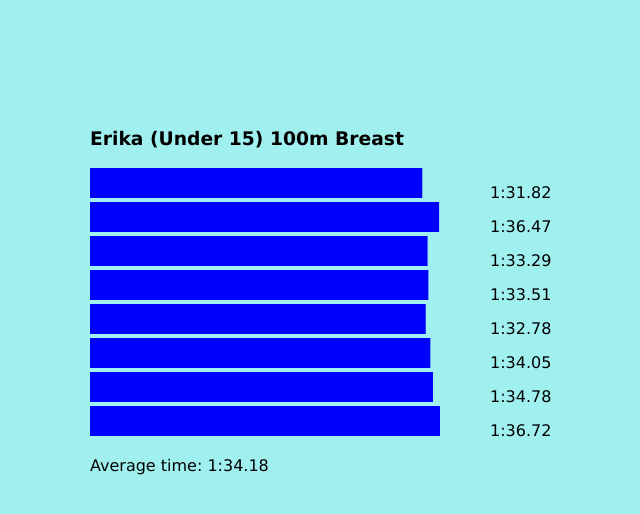
After one commit to oliveroskevin/head-first-swimmers, a Flask app: template templates/Erika-15-100m-Breast.html in a window 1280 px wide. The commit adds this page. Shown: the top 514 px of the page, without its empty margins (38-678 px from the left). Run offline with Flask 3, Linux system fonts and the light colour scheme; the template is opened without the code that fills it, so the values that code supplies are empty.

Commit message:
feat: :sparkles: final draft

```diff
--- a/app.py
+++ b/app.py
@@ -9,7 +9,7 @@ FOLDER = "/swimdata"
 
 @app.get("/")
 def index():
-    return render_template("index.html", title="Welcome to the swimclub system!!")
+    return render_template("index.html", title="Welcome to the Swimclub")
 
 def populate_data():
     if "swimmers" not in session:
--- /dev/null
+++ b/static/webapp.css
@@ -0,0 +1,25 @@
+body {
+  font-family: Verdana, Geneva, Arial, sans-serif;
+  background-color: rgb(160, 240, 240);
+  margin: 10%;
+}
+
+h2 {
+  font-size: 150%;
+}
+
+input[type=submit] {
+  width: 8em;
+  color: white;
+  background-color: blue;
+  font-weight: bold;
+}
+
+a {
+  text-decoration: none;
+  font-weight: bold;
+}
+
+a:hover {
+  text-decoration: underline;
+}
--- a/swimclub.py
+++ b/swimclub.py
@@ -44,6 +44,7 @@ def produce_bar_chart(fn, location=CHARTS):
                 <html>
                     <head>
                         <title>{title}</title>
+                        <link rel="stylesheet" href="/static/webapp.css"/>
                     </head>
                     <body>
                         <h3>{title}</h3>
--- /dev/null
+++ b/templates/Erika-15-100m-Breast.html
@@ -0,0 +1,44 @@
+<!DOCTYPE html>
+                <html>
+                    <head>
+                        <title>Erika (Under 15) 100m Breast</title>
+                        <link rel="stylesheet" href="/static/webapp.css"/>
+                    </head>
+                    <body>
+                        <h3>Erika (Under 15) 100m Breast</h3>
+
+                        <svg height="30" width="400">
+                            <rect height="30" width="332.27" style="fill:rgb(0,0,255);"/>
+                        </svg>1:31.82<br/>
+
+                        <svg height="30" width="400">
+                            <rect height="30" width="349.1" style="fill:rgb(0,0,255);"/>
+                        </svg>1:36.47<br/>
+
+                        <svg height="30" width="400">
+                            <rect height="30" width="337.59" style="fill:rgb(0,0,255);"/>
+                        </svg>1:33.29<br/>
+
+                        <svg height="30" width="400">
+                            <rect height="30" width="338.38" style="fill:rgb(0,0,255);"/>
+                        </svg>1:33.51<br/>
+
+                        <svg height="30" width="400">
+                            <rect height="30" width="335.74" style="fill:rgb(0,0,255);"/>
+                        </svg>1:32.78<br/>
+
+                        <svg height="30" width="400">
+                            <rect height="30" width="340.34" style="fill:rgb(0,0,255);"/>
+                        </svg>1:34.05<br/>
+
+                        <svg height="30" width="400">
+                            <rect height="30" width="342.98" style="fill:rgb(0,0,255);"/>
+                        </svg>1:34.78<br/>
+
+                        <svg height="30" width="400">
+                            <rect height="30" width="350.0" style="fill:rgb(0,0,255);"/>
+                        </svg>1:36.72<br/>
+
+            <p>Average time: 1:34.18</p>
+        </body>
+    </html>
--- a/templates/base.html
+++ b/templates/base.html
@@ -4,6 +4,7 @@
         <meta charset="UTF-8" />
         <meta name="viewport" content="width=device-width, initial-scale=1.0" />
         <title>{{title}}</title>
+        <link rel="stylesheet" href="/static/webapp.css"
     </head>
     <body>
         <h3>{{title}}</h3>
--- a/templates/index.html
+++ b/templates/index.html
@@ -1,3 +1,3 @@
 {% extends "base.html" %} {% block body %}
-<p>This is the Coach's swimclub system. Begin by selecting a <a href="/swimmers">swimmer</a> to work with.</p>
+<p>Begin by selecting a <a href="/swimmers">swimmer</a> to work with.</p>
 {% endblock %}
--- a/templates/select.html
+++ b/templates/select.html
@@ -3,7 +3,7 @@
     <label for="{{select_id}}">Please select a {{select_id}}:</label>
     <select name="{{ select_id }}" id="{{ select_id }}">
         {% for name in data %}
-        <option value="{{ name }}">{{name}}</option>
+        <option value="{{ name }}">{{name.removesuffix('.txt').split('-', 2)[-1]}}</option>
         {% endfor %}
     </select>
     <p><input type="submit" value="Select" /></p>
```
Also changed, not shown: templates/Calvin-9-50m-Fly.html (added, +56 -0 lines), templates/Chris-17-100m-Back.html (added, +28 -0 lines), 2 other files.
